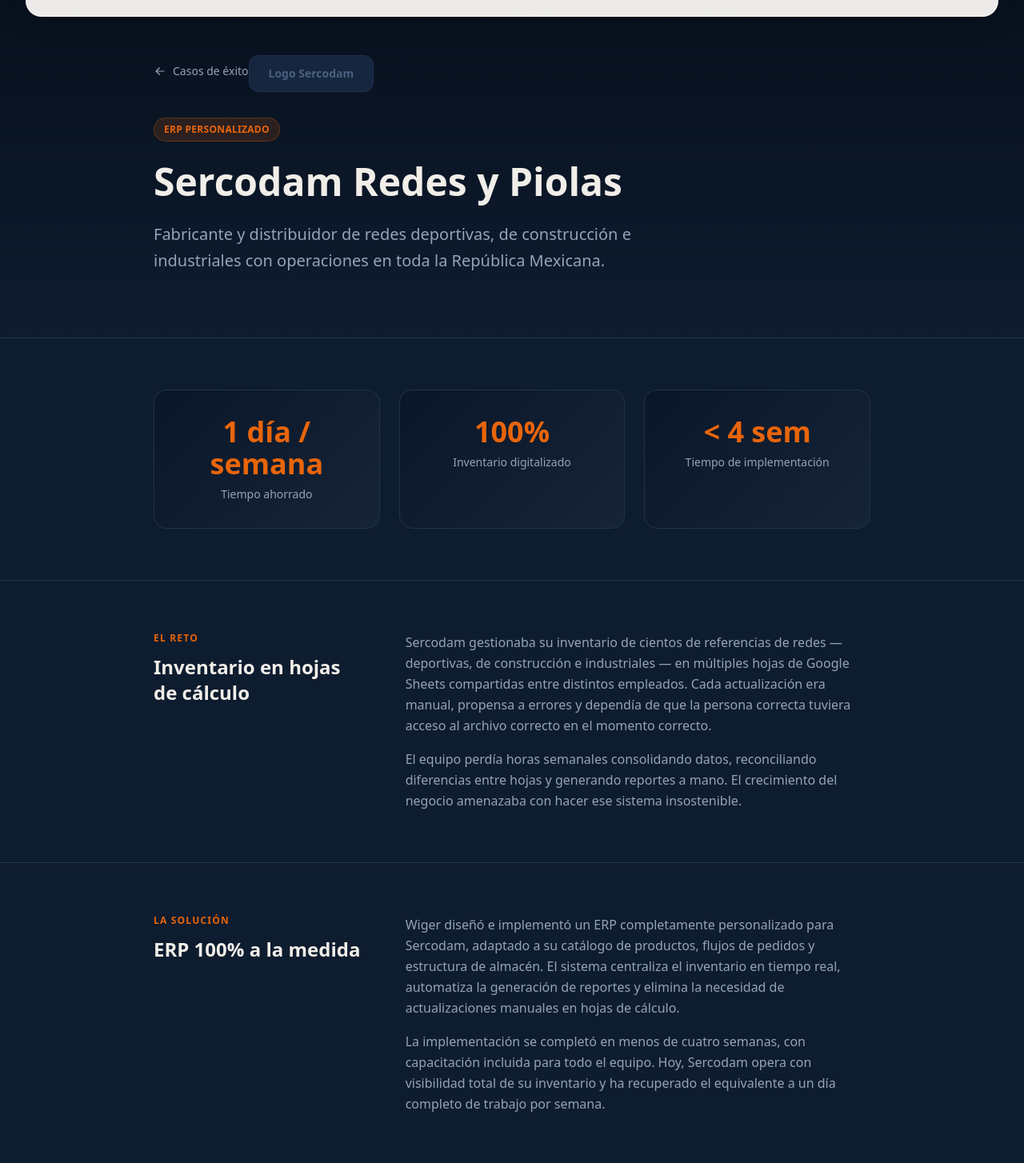
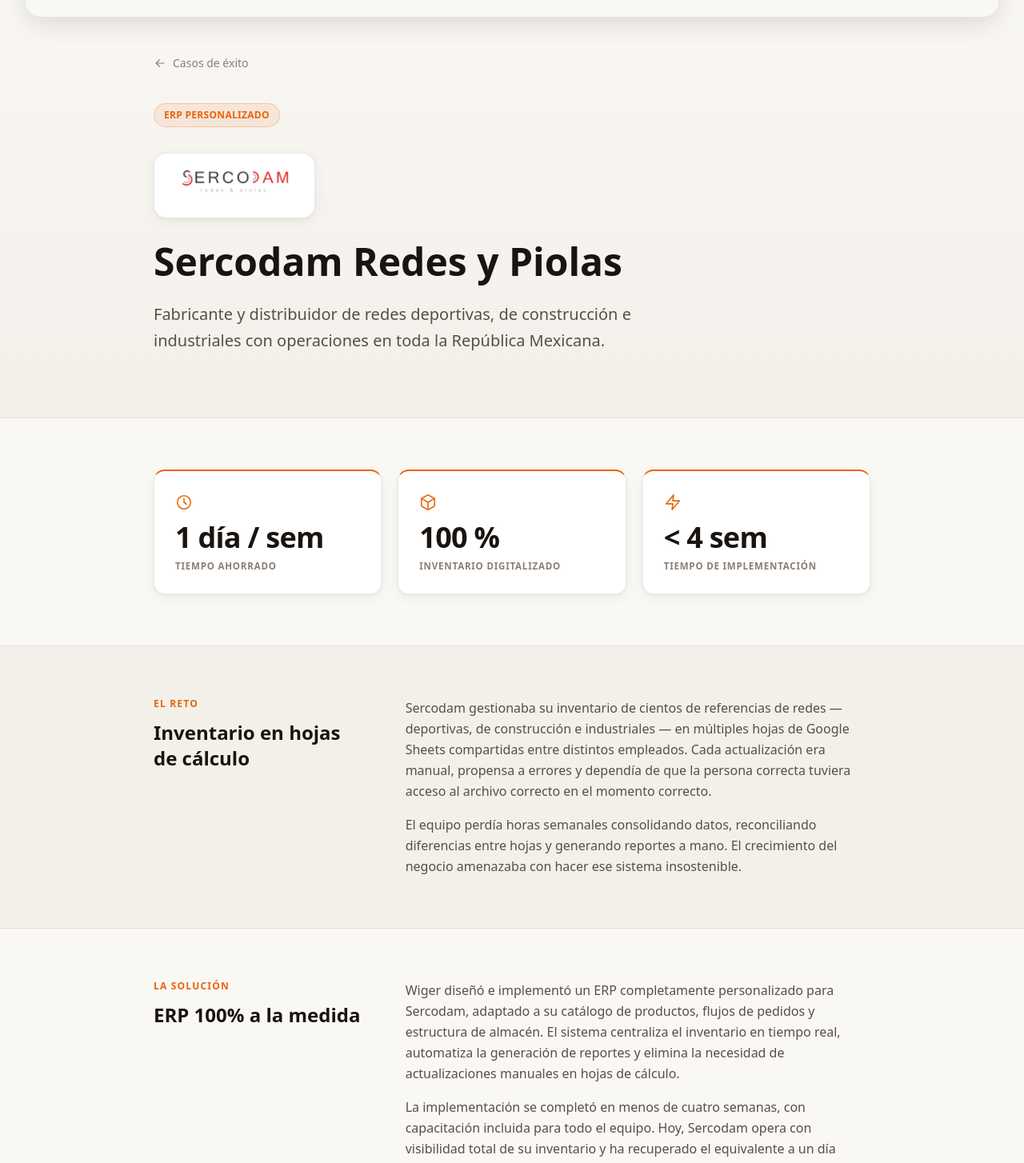
Before and after one commit to Alexander12y/wiger-ai-webpage, a Next.js app: page /clientes/sercodam in a window 1280 px wide. Shown: the part 91-1545 px from the top of the page at 80% size. Built offline with nearby package versions, Linux system fonts and the light colour scheme.

Commit message:
arreglo de diseño pagina clientes

```diff
--- a/src/app/clientes/sercodam/page.tsx
+++ b/src/app/clientes/sercodam/page.tsx
@@ -10,70 +10,101 @@
 
 const EMBED_URL = 'https://app.howdygo.com/embed/83d0b963-8904-47a4-9b41-e771bbca91d4'
 
+// Minimal SVG icons — editorial style, aligned to brand accent
+function IconClock() {
+  return (
+    <svg width="22" height="22" viewBox="0 0 24 24" fill="none" stroke="currentColor" strokeWidth="1.75" strokeLinecap="round" strokeLinejoin="round">
+      <circle cx="12" cy="12" r="9" />
+      <path d="M12 7v5l3.5 2.5" />
+    </svg>
+  )
+}
+
+function IconBox() {
+  return (
+    <svg width="22" height="22" viewBox="0 0 24 24" fill="none" stroke="currentColor" strokeWidth="1.75" strokeLinecap="round" strokeLinejoin="round">
+      <path d="M21 8a2 2 0 0 0-1-1.73l-7-4a2 2 0 0 0-2 0l-7 4A2 2 0 0 0 3 8v8a2 2 0 0 0 1 1.73l7 4a2 2 0 0 0 2 0l7-4A2 2 0 0 0 21 16Z" />
+      <path d="m3.3 7 8.7 5 8.7-5" />
+      <path d="M12 22V12" />
+    </svg>
+  )
+}
+
+function IconZap() {
+  return (
+    <svg width="22" height="22" viewBox="0 0 24 24" fill="none" stroke="currentColor" strokeWidth="1.75" strokeLinecap="round" strokeLinejoin="round">
+      <path d="M13 2 3 14h9l-1 8 10-12h-9l1-8z" />
+    </svg>
+  )
+}
+
+const metrics = [
+  { stat: '1 día / sem', label: 'Tiempo ahorrado', Icon: IconClock },
+  { stat: '100 %', label: 'Inventario digitalizado', Icon: IconBox },
+  { stat: '< 4 sem', label: 'Tiempo de implementación', Icon: IconZap },
+]
+
 export default function SerdacomCaseStudy() {
   return (
     <>
-      <main style={{ background: '#0E1C2F', minHeight: '100vh' }}>
+      <main style={{ background: 'var(--color-surface-page)', minHeight: '100vh' }}>
+
         {/* ── HERO ─────────────────────────────────────────────────────── */}
         <section
           className="pt-40 pb-20 px-6 lg:px-8"
           style={{
-            background: 'linear-gradient(180deg, #060E1A 0%, #0E1C2F 100%)',
-            borderBottom: '1px solid #1E3252',
+            background: 'linear-gradient(180deg, #FAF8F5 0%, #F3F0EA 100%)',
+            borderBottom: '1px solid var(--color-border)',
           }}
         >
           <div className="max-w-4xl mx-auto">
             {/* Back link */}
             <Link
               href="/clientes"
-              className="inline-flex items-center gap-2 text-sm font-medium mb-10 transition-colors duration-200 hover:opacity-80"
-              style={{ color: '#94A3B8' }}
+              className="inline-flex items-center gap-2 text-sm font-medium mb-10 transition-opacity duration-200 hover:opacity-60"
+              style={{ color: 'var(--color-text-muted)' }}
             >
-              <svg
-                xmlns="http://www.w3.org/2000/svg"
-                viewBox="0 0 20 20"
-                fill="currentColor"
-                className="w-4 h-4"
-              >
-                <path
-                  fillRule="evenodd"
-                  d="M17 10a.75.75 0 01-.75.75H5.612l4.158 3.96a.75.75 0 11-1.04 1.08l-5.5-5.25a.75.75 0 010-1.08l5.5-5.25a.75.75 0 111.04 1.08L5.612 9.25H16.25A.75.75 0 0117 10z"
-                  clipRule="evenodd"
-                />
+              <svg xmlns="http://www.w3.org/2000/svg" viewBox="0 0 20 20" fill="currentColor" className="w-4 h-4">
+                <path fillRule="evenodd" d="M17 10a.75.75 0 01-.75.75H5.612l4.158 3.96a.75.75 0 11-1.04 1.08l-5.5-5.25a.75.75 0 010-1.08l5.5-5.25a.75.75 0 111.04 1.08L5.612 9.25H16.25A.75.75 0 0117 10z" clipRule="evenodd" />
               </svg>
               Casos de éxito
             </Link>
 
-            {/* Logo placeholder */}
-            <div
-              className="inline-flex items-center justify-center px-6 py-3 rounded-xl mb-8 text-sm font-semibold"
-              style={{
-                background: 'rgba(30, 50, 82, 0.6)',
-                border: '1px solid #1E3252',
-                color: '#4A6080',
-              }}
-            >
-              Logo Sercodam
-            </div>
-
             {/* Badge */}
-            <div className="mb-5">
+            <div className="mb-8">
               <span
                 className="inline-block text-xs font-semibold tracking-wide uppercase px-3 py-1.5 rounded-full"
                 style={{
-                  background: 'rgba(232,101,10,0.15)',
+                  background: 'rgba(232,101,10,0.10)',
                   color: '#E8650A',
-                  border: '1px solid rgba(232,101,10,0.3)',
+                  border: '1px solid rgba(232,101,10,0.25)',
                 }}
               >
                 ERP Personalizado
               </span>
             </div>
 
+            {/* Client logo — just above the title */}
+            <div
+              className="inline-flex items-center justify-center rounded-2xl px-7 py-4 mb-6"
+              style={{
+                background: 'var(--color-surface-card)',
+                border: '1px solid var(--color-border)',
+                boxShadow: 'var(--shadow-card)',
+              }}
+            >
+              {/* eslint-disable-next-line @next/next/no-img-element */}
+              <img
+                src="/LOGO SERCODAM.png"
+                alt="Sercodam Redes y Piolas"
+                style={{ height: '48px', maxWidth: '200px', objectFit: 'contain' }}
+              />
+            </div>
+
             {/* Headline */}
             <h1
               className="text-4xl md:text-5xl font-bold leading-tight mb-5"
-              style={{ color: '#F1EEE9' }}
+              style={{ color: 'var(--color-text-primary)' }}
             >
               Sercodam Redes y Piolas
             </h1>
@@ -81,7 +112,7 @@
             {/* Subtitle */}
             <p
               className="text-lg md:text-xl leading-relaxed max-w-2xl"
-              style={{ color: '#94A3B8' }}
+              style={{ color: 'var(--color-text-secondary)' }}
             >
               Fabricante y distribuidor de redes deportivas, de construcción e industriales con
               operaciones en toda la República Mexicana.
@@ -90,28 +121,54 @@
         </section>
 
         {/* ── MÉTRICAS ─────────────────────────────────────────────────── */}
-        <section className="py-16 px-6 lg:px-8" style={{ borderBottom: '1px solid #1E3252' }}>
-          <div className="max-w-4xl mx-auto grid grid-cols-1 sm:grid-cols-3 gap-6">
-            {[
-              { stat: '1 día / semana', label: 'Tiempo ahorrado' },
-              { stat: '100%', label: 'Inventario digitalizado' },
-              { stat: '< 4 sem', label: 'Tiempo de implementación' },
-            ].map(({ stat, label }) => (
+        <section
+          className="py-16 px-6 lg:px-8"
+          style={{ borderBottom: '1px solid var(--color-border)' }}
+        >
+          <div className="max-w-4xl mx-auto grid grid-cols-1 sm:grid-cols-3 gap-5">
+            {metrics.map(({ stat, label, Icon }) => (
               <div
                 key={label}
-                className="rounded-2xl p-8 text-center"
+                className="flex flex-col"
                 style={{
-                  background: 'linear-gradient(135deg, #0A1628 0%, #162438 100%)',
-                  border: '1px solid #1E3252',
+                  background: 'var(--color-surface-card)',
+                  border: '1px solid var(--color-border)',
+                  borderTop: '2.5px solid var(--color-accent)',
+                  borderRadius: '14px',
+                  padding: '28px 26px 26px',
+                  boxShadow: 'var(--shadow-card)',
                 }}
               >
+                {/* Icon */}
+                <span style={{ color: 'var(--color-accent)', marginBottom: '14px', display: 'block' }}>
+                  <Icon />
+                </span>
+
+                {/* Stat */}
                 <p
-                  className="text-4xl font-bold mb-2"
-                  style={{ color: '#E8650A' }}
+                  style={{
+                    fontSize: '2.25rem',
+                    fontWeight: '700',
+                    color: 'var(--color-text-primary)',
+                    lineHeight: '1.05',
+                    letterSpacing: '-0.02em',
+                    marginBottom: '8px',
+                    fontFamily: 'var(--font-sans)',
+                  }}
                 >
                   {stat}
                 </p>
-                <p className="text-sm font-medium" style={{ color: '#94A3B8' }}>
+
+                {/* Label */}
+                <p
+                  style={{
+                    fontSize: '0.72rem',
+                    color: 'var(--color-text-muted)',
+                    fontWeight: '600',
+                    textTransform: 'uppercase',
+                    letterSpacing: '0.07em',
+                  }}
+                >
                   {label}
                 </p>
               </div>
@@ -120,28 +177,34 @@
         </section>
 
         {/* ── EL RETO ──────────────────────────────────────────────────── */}
-        <section className="py-16 px-6 lg:px-8" style={{ borderBottom: '1px solid #1E3252' }}>
+        <section
+          className="py-16 px-6 lg:px-8"
+          style={{
+            background: 'var(--color-surface-section)',
+            borderBottom: '1px solid var(--color-border)',
+          }}
+        >
           <div className="max-w-4xl mx-auto grid grid-cols-1 lg:grid-cols-3 gap-12">
             <div>
               <p
                 className="text-xs font-bold tracking-widest uppercase mb-3"
-                style={{ color: '#E8650A' }}
+                style={{ color: 'var(--color-accent)' }}
               >
                 El reto
               </p>
-              <h2 className="text-2xl font-bold" style={{ color: '#F1EEE9' }}>
+              <h2 className="text-2xl font-bold" style={{ color: 'var(--color-text-primary)' }}>
                 Inventario en hojas de cálculo
               </h2>
             </div>
             <div className="lg:col-span-2 flex flex-col gap-4">
-              <p className="text-base leading-relaxed" style={{ color: '#94A3B8' }}>
+              <p className="text-base leading-relaxed" style={{ color: 'var(--color-text-secondary)' }}>
                 Sercodam gestionaba su inventario de cientos de referencias de redes — deportivas,
                 de construcción e industriales — en múltiples hojas de Google Sheets compartidas
                 entre distintos empleados. Cada actualización era manual, propensa a errores y
                 dependía de que la persona correcta tuviera acceso al archivo correcto en el
                 momento correcto.
               </p>
-              <p className="text-base leading-relaxed" style={{ color: '#94A3B8' }}>
+              <p className="text-base leading-relaxed" style={{ color: 'var(--color-text-secondary)' }}>
                 El equipo perdía horas semanales consolidando datos, reconciliando diferencias entre
                 hojas y generando reportes a mano. El crecimiento del negocio amenazaba con hacer
                 ese sistema insostenible.
@@ -151,27 +214,30 @@
         </section>
 
         {/* ── LA SOLUCIÓN ──────────────────────────────────────────────── */}
-        <section className="py-16 px-6 lg:px-8" style={{ borderBottom: '1px solid #1E3252' }}>
+        <section
+          className="py-16 px-6 lg:px-8"
+          style={{ borderBottom: '1px solid var(--color-border)' }}
+        >
           <div className="max-w-4xl mx-auto grid grid-cols-1 lg:grid-cols-3 gap-12">
             <div>
               <p
                 className="text-xs font-bold tracking-widest uppercase mb-3"
-                style={{ color: '#E8650A' }}
+                style={{ color: 'var(--color-accent)' }}
               >
                 La solución
               </p>
-              <h2 className="text-2xl font-bold" style={{ color: '#F1EEE9' }}>
+              <h2 className="text-2xl font-bold" style={{ color: 'var(--color-text-primary)' }}>
                 ERP 100% a la medida
               </h2>
             </div>
             <div className="lg:col-span-2 flex flex-col gap-4">
-              <p className="text-base leading-relaxed" style={{ color: '#94A3B8' }}>
+              <p className="text-base leading-relaxed" style={{ color: 'var(--color-text-secondary)' }}>
                 Wiger diseñó e implementó un ERP completamente personalizado para Sercodam,
                 adaptado a su catálogo de productos, flujos de pedidos y estructura de almacén.
                 El sistema centraliza el inventario en tiempo real, automatiza la generación de
                 reportes y elimina la necesidad de actualizaciones manuales en hojas de cálculo.
               </p>
-              <p className="text-base leading-relaxed" style={{ color: '#94A3B8' }}>
+              <p className="text-base leading-relaxed" style={{ color: 'var(--color-text-secondary)' }}>
                 La implementación se completó en menos de cuatro semanas, con capacitación incluida
                 para todo el equipo. Hoy, Sercodam opera con visibilidad total de su inventario y
                 ha recuperado el equivalente a un día completo de trabajo por semana.
@@ -181,24 +247,34 @@
         </section>
 
         {/* ── DEMO EMBED ───────────────────────────────────────────────── */}
-        <section className="py-16 px-6 lg:px-8" style={{ borderBottom: '1px solid #1E3252' }}>
+        <section
+          className="py-16 px-6 lg:px-8"
+          style={{
+            background: 'var(--color-surface-section)',
+            borderBottom: '1px solid var(--color-border)',
+          }}
+        >
           <div className="max-w-4xl mx-auto">
             <p
               className="text-xs font-bold tracking-widest uppercase mb-3"
-              style={{ color: '#E8650A' }}
+              style={{ color: 'var(--color-accent)' }}
             >
               Demo interactivo
             </p>
             <h2
               className="text-2xl font-bold mb-10"
-              style={{ color: '#F1EEE9' }}
+              style={{ color: 'var(--color-text-primary)' }}
             >
               Mira el sistema en acción
             </h2>
 
             <div
               className="relative w-full rounded-2xl overflow-hidden"
-              style={{ paddingBottom: 'calc(45.703125% + 40px)', background: '#0A1628' }}
+              style={{
+                paddingBottom: 'calc(45.703125% + 40px)',
+                background: 'var(--color-surface-subtle)',
+                border: '1px solid var(--color-border)',
+              }}
             >
               <iframe
                 src={EMBED_URL}
@@ -221,14 +297,14 @@
           <div className="max-w-2xl mx-auto">
             <p
               className="text-xs font-bold tracking-widest uppercase mb-4"
-              style={{ color: '#E8650A' }}
+              style={{ color: 'var(--color-accent)' }}
             >
               ¿Siguiente paso?
             </p>
-            <h2 className="text-3xl md:text-4xl font-bold mb-5" style={{ color: '#F1EEE9' }}>
+            <h2 className="text-3xl md:text-4xl font-bold mb-5" style={{ color: 'var(--color-text-primary)' }}>
               Tu operación también puede transformarse
             </h2>
-            <p className="text-base leading-relaxed mb-10" style={{ color: '#94A3B8' }}>
+            <p className="text-base leading-relaxed mb-10" style={{ color: 'var(--color-text-secondary)' }}>
               Platícanos cómo trabajas hoy y en menos de una semana te mostramos
               exactamente cómo Wiger AI puede ayudarte.
             </p>
--- a/src/components/sections/ClientLogosSection.tsx
+++ b/src/components/sections/ClientLogosSection.tsx
@@ -2,12 +2,12 @@
 
 export function ClientLogosSection() {
   const clientLogos = [
-    { id: 1, name: 'Cliente 1', imagen:  "C:\\erick\\wiger-ai-webpage\\public\\LOGO SERCODAM.png"},
-    { id: 2, name: 'Cliente 2', imagen:  "C:\\erick\\wiger-ai-webpage\\public\\LOGO SERCODAM.png" },
-    { id: 3, name: 'Cliente 3', imagen:  "C:\\erick\\wiger-ai-webpage\\public\\LOGO SERCODAM.png" },
-    { id: 4, name: 'Cliente 4', imagen:  "C:\\erick\\wiger-ai-webpage\\public\\LOGO SERCODAM.png" },
-    { id: 5, name: 'Cliente 5', imagen:  "C:\\erick\\wiger-ai-webpage\\public\\LOGO SERCODAM.png" },
-    { id: 6, name: 'Cliente 6', imagen:  "C:\\erick\\wiger-ai-webpage\\public\\LOGO SERCODAM.png" },
+    { id: 1, name: 'Sercodam', logo: '/LOGO SERCODAM.png' },
+    { id: 2, name: 'Cliente 2' },
+    { id: 3, name: 'Cliente 3' },
+    { id: 4, name: 'Cliente 4' },
+    { id: 5, name: 'Cliente 5' },
+    { id: 6, name: 'Cliente 6' },
   ]
 
   return (
@@ -31,18 +31,27 @@
           {clientLogos.map((logo) => (
             <div
               key={logo.id}
-              className="rounded-md h-16 flex items-center justify-center"
+              className="rounded-md h-16 flex items-center justify-center px-4"
               style={{
                 border: '1px solid var(--color-border)',
                 backgroundColor: 'var(--color-surface-card)',
               }}
             >
-              <span
-                className="font-semibold text-sm"
-                style={{ color: 'var(--color-text-secondary)' }}
-              >
-                {logo.imagen}
-              </span>
+              {logo.logo ? (
+                // eslint-disable-next-line @next/next/no-img-element
+                <img
+                  src={logo.logo}
+                  alt={logo.name}
+                  className="max-h-10 max-w-full object-contain"
+                />
+              ) : (
+                <span
+                  className="font-semibold text-sm"
+                  style={{ color: 'var(--color-text-secondary)' }}
+                >
+                  {logo.name}
+                </span>
+              )}
             </div>
           ))}
         </div>
```
Also changed, not shown: src/app/clientes/page.tsx (+22 -1 lines), src/components/sections/TrustedByStrip.tsx (+28 -15 lines).
